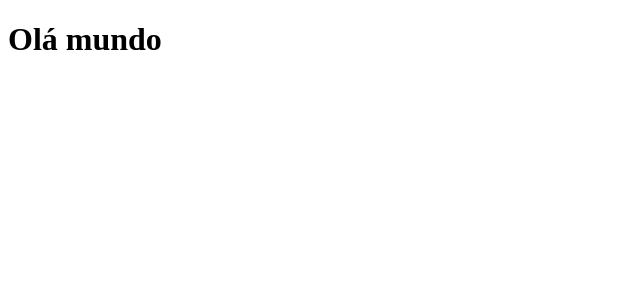
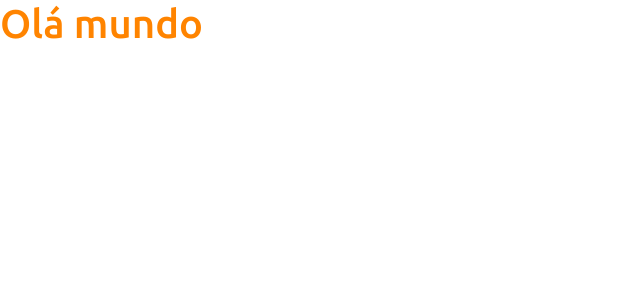
Before and after one commit to alanjsantos/my-sale-front-end, a React (Create React App) app: page / in a window 1280 px wide. Shown: the top 300 px of the page, without its empty margins (0-640 px from the left). Built offline with nearby package versions, Linux system fonts and the light colour scheme.

Commit message:
install boostrap

```diff
--- a/package.json
+++ b/package.json
@@ -10,6 +10,7 @@
     "@types/node": "^12.20.13",
     "@types/react": "^17.0.8",
     "@types/react-dom": "^17.0.5",
+    "bootstrap": "^5.0.1",
     "react": "^17.0.2",
     "react-dom": "^17.0.2",
     "react-scripts": "4.0.3",
--- a/src/App.tsx
+++ b/src/App.tsx
@@ -1,7 +1,7 @@
 function App() {
   return (
     <div>
-      <h1>Olá mundo</h1>
+      <h1 className="text-primary">Olá mundo</h1>
     </div>
   );
 }
--- /dev/null
+++ b/src/assets/css/styles.css
@@ -0,0 +1,33 @@
+@import url("https://fonts.googleapis.com/css2?family=Ubuntu:wght@300;400;500;700&display=swap");
+:root {
+  --color-primary: #ff8400;
+}
+
+html,
+body {
+  height: 100%;
+  font-family: "Ubuntu", sans-serif;
+}
+
+#root {
+  display: flex;
+  flex-direction: column;
+  height: 100%;
+}
+
+.content {
+  flex: 1 0 auto;
+}
+
+.footer {
+  flex-shrink: 0;
+  text-align: center;
+}
+
+.bg-primary {
+  background-color: var(--color-primary) !important;
+}
+
+.text-primary {
+  color: var(--color-primary) !important;
+}
--- a/src/index.tsx
+++ b/src/index.tsx
@@ -1,5 +1,7 @@
 import React from 'react';
 import ReactDOM from 'react-dom';
+import 'bootstrap/dist/css/bootstrap.css';
+import 'assets/css/styles.css'
 import App from './App';
 
 ReactDOM.render(
```
Also changed, not shown: 1 other file (tests, documents, lock files or other folders).
